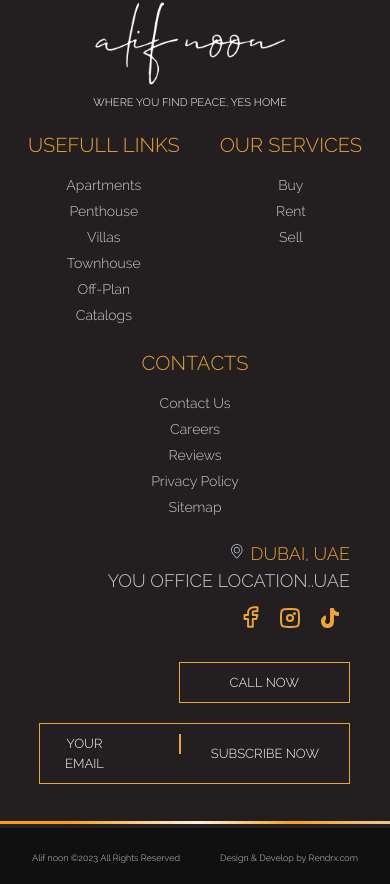
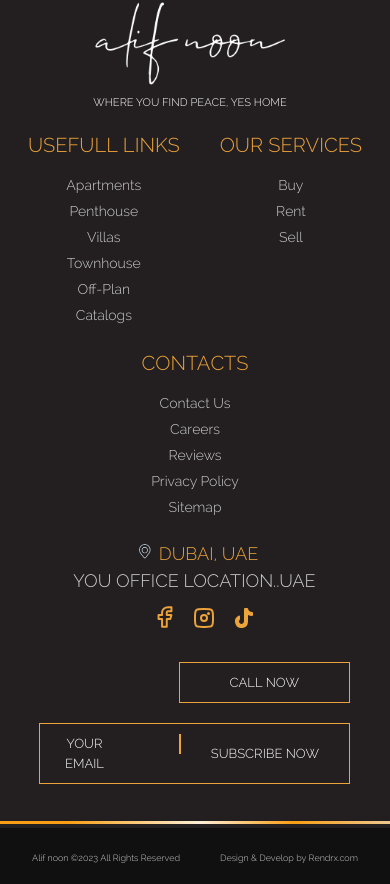
Before and after one commit to Yousufamina/alif-noon-build, a Next.js app: page /Blog in a window 390 px wide. Shown: the part 3894-4778 px from the top of the page. Built offline with nearby package versions, Linux system fonts and the light colour scheme.

Commit message:
footer in center

```diff
--- a/components/sections/Footer.js
+++ b/components/sections/Footer.js
@@ -201,7 +201,7 @@ function Footer() {
                 style={{ paddingLeft: '10%', paddingRight: '40px' }}
                 className="rightcolumn"
               >
-                <div className="flex max justify-end">
+                <div className="flex max justify-center md:justify-end">
                   <img
                     className="text-[white] h-[15px] mt-[4px] w-[12px] mx-2"
                     src="/pinVector.png"
@@ -213,12 +213,12 @@ function Footer() {
                   </h2>
                 </div>
 
-                <h3 className="text-[#cecece] raleway-light text-[18px] font-[300]">
+                <h3 className="text-[#cecece] raleway-light text-[18px] font-[300] text-center md:text-end ">
                   {' '}
                   YOU OFFICE LOCATION..UAE{' '}
                 </h3>
 
-                <div className="pl-[20px] pt-[12px] pb-[12px] flex justify-end">
+                <div className="pl-[20px] pt-[12px] pb-[12px] flex justify-center md:justify-end">
                   {/* <img
                     className="text-[white] h-[20px] w-[20px] mx-2"
                     src="/whiteMessage.svg"
```
